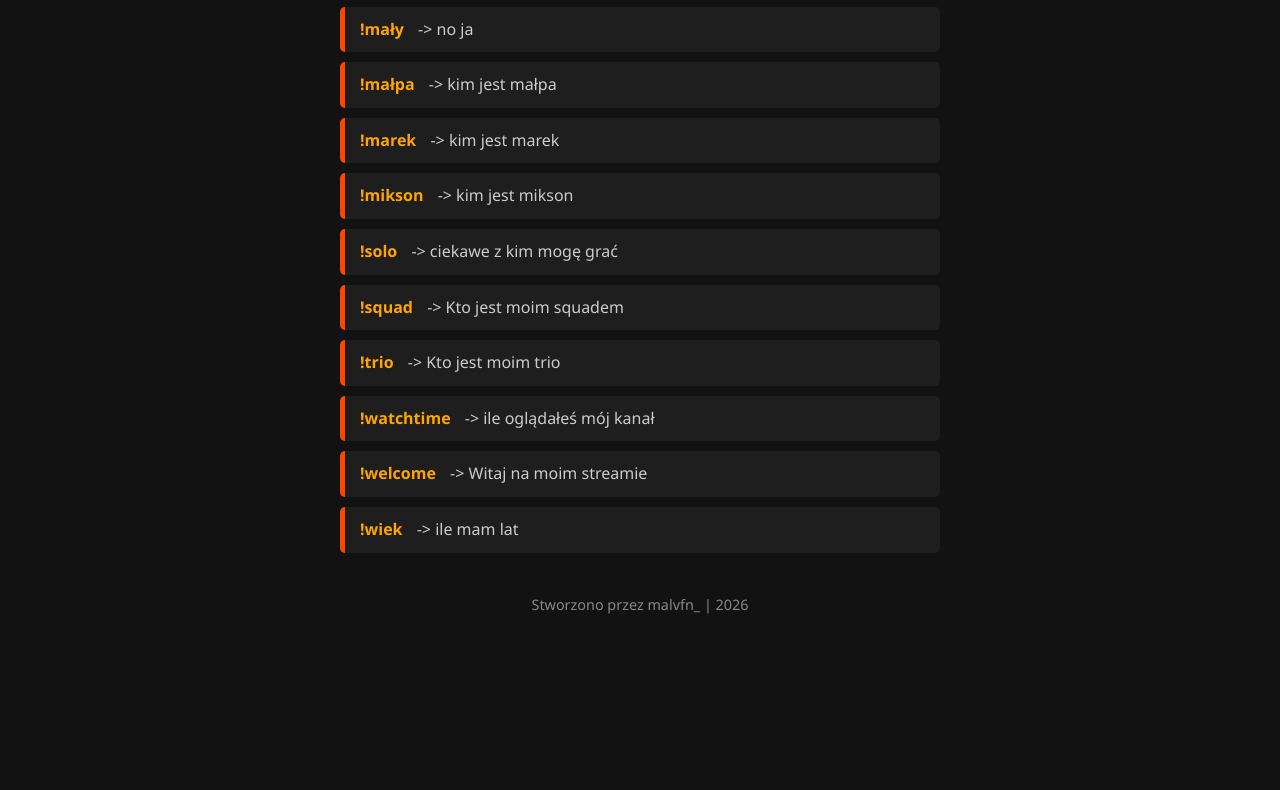
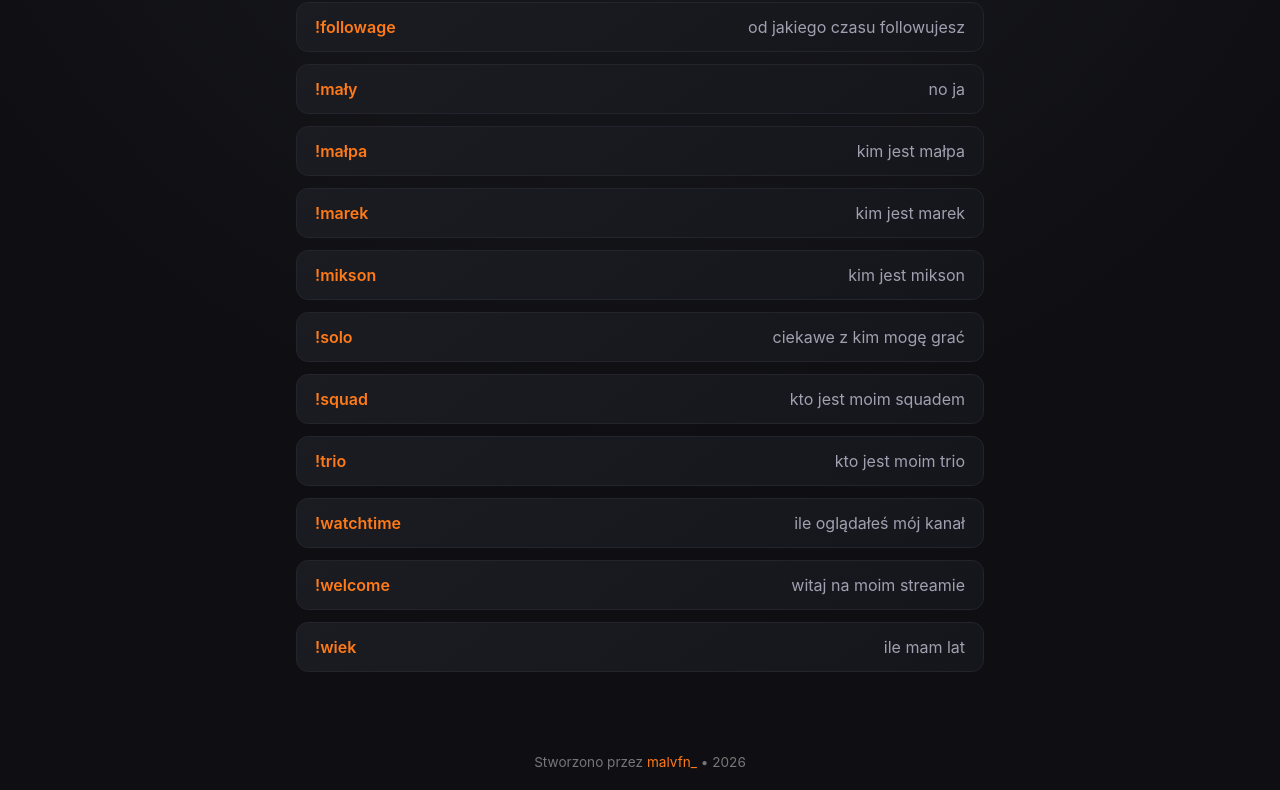
Before and after one commit to malvfn/komendy-stream, a plain HTML site: page index.html in a window 1280 px wide. Shown: the part 339-1129 px from the top of the page. Before the commit the page ends 975 px from the top, so only its background shows below. Drawn offline with Linux system fonts and the light colour scheme.

Commit message:
index.html

```diff
--- a/index.html
+++ b/index.html
@@ -1,75 +1,133 @@
-<!DOCTYPE html>
+<!DOCTYPE html><!DOCTYPE html>
 <html lang="pl">
 <head>
     <meta charset="UTF-8">
-    <title>Lista Komend Streama</title>
+    <title>Komendy Streama</title>
+    <meta name="viewport" content="width=device-width, initial-scale=1.0">
+
     <style>
+        :root {
+            --bg: #0f0f13;
+            --card: #1b1c22;
+            --accent: #ff7a18;
+            --accent-soft: rgba(255, 122, 24, 0.15);
+            --text: #eaeaf0;
+            --muted: #a0a0b0;
+        }
+
+        * {
+            box-sizing: border-box;
+        }
+
         body {
-            background-color: #121212;
-            color: #f0f0f0;
-            font-family: 'Segoe UI', Tahoma, Geneva, Verdana, sans-serif;
-            line-height: 1.6;
             margin: 0;
-            padding: 0;
+            font-family: 'Inter', 'Segoe UI', system-ui, sans-serif;
+            background: radial-gradient(circle at top, #1a1b22, #0f0f13 60%);
+            color: var(--text);
         }
+
         header {
-            background-color: #1f1f1f;
-            padding: 20px;
+            padding: 40px 20px 30px;
             text-align: center;
-            font-size: 2em;
-            font-weight: bold;
-            border-bottom: 2px solid #ff4500;
         }
+
+        header h1 {
+            margin: 0;
+            font-size: 2.2rem;
+            letter-spacing: 1px;
+        }
+
+        header p {
+            margin-top: 8px;
+            color: var(--muted);
+            font-size: 0.95rem;
+        }
+
         main {
-            max-width: 600px;
-            margin: 30px auto;
-            padding: 0 20px;
+            max-width: 720px;
+            margin: 0 auto;
+            padding: 0 16px 40px;
         }
+
         .command {
-            background-color: #1e1e1e;
-            border-left: 5px solid #ff4500;
-            padding: 10px 15px;
-            margin: 10px 0;
-            border-radius: 5px;
-            transition: background 0.2s;
+            display: flex;
+            justify-content: space-between;
+            gap: 14px;
+            background: linear-gradient(145deg, var(--card), #15161b);
+            padding: 14px 18px;
+            border-radius: 12px;
+            margin-bottom: 12px;
+            border: 1px solid #23242c;
+            transition: transform 0.15s ease, box-shadow 0.15s ease;
         }
+
         .command:hover {
-            background-color: #2a2a2a;
+            transform: translateY(-2px);
+            box-shadow: 0 10px 30px rgba(0,0,0,0.35);
         }
+
         .cmd-name {
-            font-weight: bold;
-            color: #ffa500;
+            font-weight: 600;
+            color: var(--accent);
+            white-space: nowrap;
         }
+
         .cmd-desc {
-            margin-left: 10px;
-            color: #cccccc;
+            color: var(--muted);
+            text-align: right;
+            flex: 1;
         }
+
         footer {
             text-align: center;
-            margin: 40px 0 20px 0;
-            color: #888888;
-            font-size: 0.9em;
+            padding: 30px 10px 20px;
+            font-size: 0.85rem;
+            color: #777;
+        }
+
+        footer span {
+            color: var(--accent);
+        }
+
+        @media (max-width: 500px) {
+            .command {
+                flex-direction: column;
+                align-items: flex-start;
+            }
+
+            .cmd-desc {
+                text-align: left;
+            }
         }
     </style>
 </head>
 <body>
-    <header>Lista Komend Streama</header>
-    <main>
-        <div class="command"><span class="cmd-name">!accountage</span><span class="cmd-desc"> -> kiedy utworzyłem konto</span></div>
-        <div class="command"><span class="cmd-name">!donate</span><span class="cmd-desc"> -> Możesz dać donate</span></div>
-        <div class="command"><span class="cmd-name">!duo</span><span class="cmd-desc"> -> Kto jest moim duo</span></div>
-        <div class="command"><span class="cmd-name">!followage</span><span class="cmd-desc"> -> od jakiego czasu followujesz</span></div>
-        <div class="command"><span class="cmd-name">!mały</span><span class="cmd-desc"> -> no ja</span></div>
-        <div class="command"><span class="cmd-name">!małpa</span><span class="cmd-desc"> -> kim jest małpa</span></div>
-        <div class="command"><span class="cmd-name">!marek</span><span class="cmd-desc"> -> kim jest marek</span></div>
-        <div class="command"><span class="cmd-name">!mikson</span><span class="cmd-desc"> -> kim jest mikson</span></div>
-        <div class="command"><span class="cmd-name">!solo</span><span class="cmd-desc"> -> ciekawe z kim mogę grać</span></div>
-        <div class="command"><span class="cmd-name">!squad</span><span class="cmd-desc"> -> Kto jest moim squadem</span></div>
-        <div class="command"><span class="cmd-name">!trio</span><span class="cmd-desc"> -> Kto jest moim trio</span></div>
-        <div class="command"><span class="cmd-name">!watchtime</span><span class="cmd-desc"> -> ile oglądałeś mój kanał</span></div>
-        <div class="command"><span class="cmd-name">!welcome</span><span class="cmd-desc"> -> Witaj na moim streamie</span></div>
-        <div class="command"><span class="cmd-name">!wiek</span><span class="cmd-desc"> -> ile mam lat</span></div>
-    </main>
-    <footer>Stworzono przez malvfn_ | 2026</footer>
+
+<header>
+    <h1>📜 Komendy Streama</h1>
+    <p>Wpisz komendę na czacie, aby uzyskać więcej info</p>
+</header>
+
+<main>
+    <div class="command"><div class="cmd-name">!accountage</div><div class="cmd-desc">kiedy utworzyłem konto</div></div>
+    <div class="command"><div class="cmd-name">!donate</div><div class="cmd-desc">możesz dać donate</div></div>
+    <div class="command"><div class="cmd-name">!duo</div><div class="cmd-desc">kto jest moim duo</div></div>
+    <div class="command"><div class="cmd-name">!followage</div><div class="cmd-desc">od jakiego czasu followujesz</div></div>
+    <div class="command"><div class="cmd-name">!mały</div><div class="cmd-desc">no ja</div></div>
+    <div class="command"><div class="cmd-name">!małpa</div><div class="cmd-desc">kim jest małpa</div></div>
+    <div class="command"><div class="cmd-name">!marek</div><div class="cmd-desc">kim jest marek</div></div>
+    <div class="command"><div class="cmd-name">!mikson</div><div class="cmd-desc">kim jest mikson</div></div>
+    <div class="command"><div class="cmd-name">!solo</div><div class="cmd-desc">ciekawe z kim mogę grać</div></div>
+    <div class="command"><div class="cmd-name">!squad</div><div class="cmd-desc">kto jest moim squadem</div></div>
+    <div class="command"><div class="cmd-name">!trio</div><div class="cmd-desc">kto jest moim trio</div></div>
+    <div class="command"><div class="cmd-name">!watchtime</div><div class="cmd-desc">ile oglądałeś mój kanał</div></div>
+    <div class="command"><div class="cmd-name">!welcome</div><div class="cmd-desc">witaj na moim streamie</div></div>
+    <div class="command"><div class="cmd-name">!wiek</div><div class="cmd-desc">ile mam lat</div></div>
+</main>
+
+<footer>
+    Stworzono przez <span>malvfn_</span> • 2026
+</footer>
+
 </body>
 </html>
```
